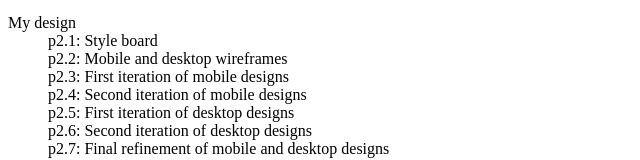
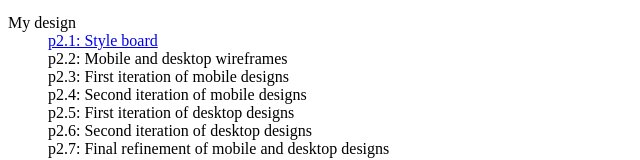
Before and after one commit to vinhly3/avt217, a plain HTML site: page weekly/index.html in a window 1280 px wide. Shown: the part 484-644 px from the top of the page, without its empty margins (0-640 px from the left). Drawn offline with Linux system fonts and the light colour scheme.

Commit message:
Add files via upload

```diff
--- a/weekly/index.html
+++ b/weekly/index.html
@@ -43,7 +43,7 @@
 <dl>
 
 	<dt>My design </dt>
-    <dd>p2.1: Style board </dd>
+    <dd><a href="../process/styleboard.html">p2.1: Style board</a></dd>
     <dd>p2.2: Mobile and desktop wireframes</dd>
     <dd>p2.3: First iteration of mobile designs</dd>
 	<dd>p2.4: Second iteration of mobile designs</dd>
```
